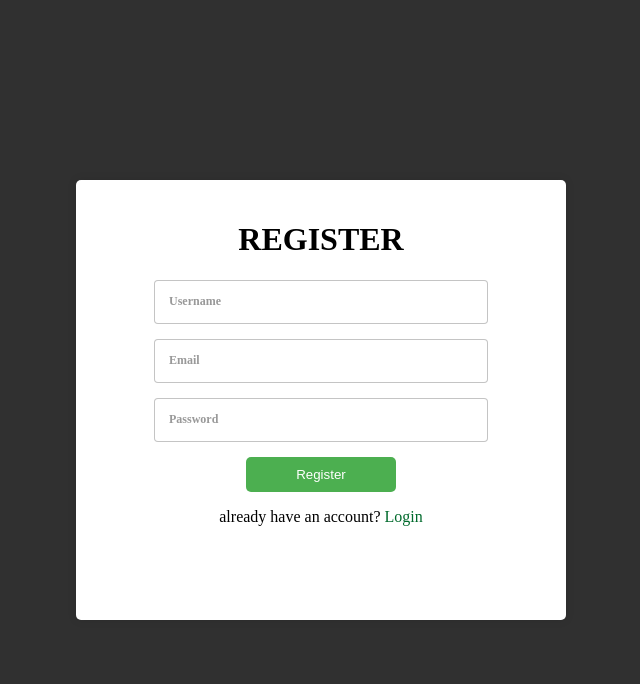
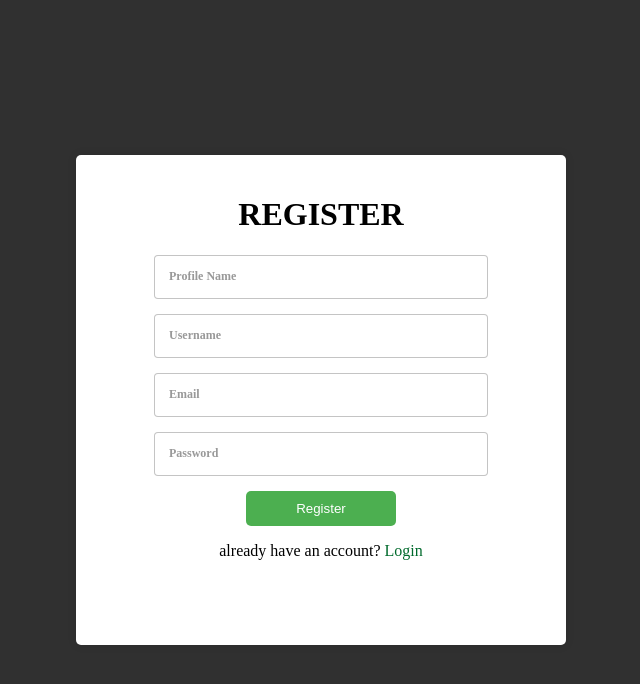
Before and after one commit to MAthallahR/learning, a PHP site: page /register.php in a window 1280 px wide. Shown: the top 684 px of the page, without its empty margins (319-959 px from the left). Run offline with PHP 8.4, Linux system fonts and the light colour scheme.

Commit message:
Update register.php

```diff
--- a/php/teslogin/register.php
+++ b/php/teslogin/register.php
@@ -22,7 +22,7 @@
         align-items: center;
         padding: 20px;
         border-radius: 5px;
-        height: 400px;
+        height: 450px;
         width: 450px;
         box-shadow: 0 0 10px rgba(0, 0, 0, 0.1);
     }
@@ -119,10 +119,22 @@
             color: red;
         }
     }
+    .succeed{
+        color: green;
+    }
+    .error{
+        color: red;
+    }
 </style>
 <body>
     <form action="register.php" method="post">
         <h1>REGISTER</h1>
+        <div class="container">
+        <div class="input-group">
+            <input type="text" class="input" name="profilename" autocomplete="off" required>
+            <label for="input">Profile Name</label>
+        </div>
+        </div>
         <div class="container">
         <div class="input-group">
             <input type="text" class="input" name="username" autocomplete="off" required>
@@ -147,6 +159,7 @@
         include("service/database.php");
 
         if(isset($_POST['register'])){
+            $profilename = $_POST['profilename']; // Mengambil Profile Name // Get Profile Name
             $username = $_POST['username']; // Mengambil Username // Get Username
             $email = $_POST['email']; // Mengambil Email // Get Email
             $password = $_POST['password']; // Mengambil Password // Get Password
@@ -154,17 +167,17 @@
             // Mengecek jika username mengandung spasi
             // Check if the username contains spaces
             if (strpos($username, ' ') !== false) {
-                echo "username cannot contain spaces";
+                echo '<span class="error">username cannot contain spaces</span>';
             } else {
                 // Mengecek jika password mengandung spasi
                 // Check if the password contains spaces
                 if (strpos($password, ' ') !== false) {
-                    echo "password cannot contain spaces";
+                    echo '<span class="error">password cannot contain spaces</span>';
                 } else {
                     // Mengecek apakah password lebih dari 8 karakter atau tidak
                     // Check whether the password is more than 8 characters or not
                     if (strlen($password) < 8) {
-                        echo "password must be more than 8 characters";
+                        echo '<span class="error">password must be more than 8 characters</span';
                     } else {
                         // Menyamarkan password jika sudah lebih dari 8 karakter
                         // Disguise the password if it has more than 8 characters
@@ -178,18 +191,18 @@
                         if ($result->num_rows > 0) {
                             $row = $result->fetch_assoc();
                             if (strtolower($row["username"]) == strtolower($username)) {
-                                echo "your name is already used";
+                                echo '<span class="error">your name is already used</span>';
                             } elseif (strtolower($row["email"]) == strtolower($email)) {
-                                echo "your email is already used";
+                                echo '<span class="error">your email is already used</span>';
                             }
                         } else {
                             // Memasukan data ke database
                             // Enter data into the database
-                            $sql = "INSERT INTO users (username, password, email) VALUES ('$username', '$hash_password', '$email')";
+                            $sql = "INSERT INTO users (username, profile_name, password, email) VALUES ('$username', '$profilename', '$hash_password', '$email')";
                             if ($db->query($sql)) {
-                                echo '<p>register succeed , you can <a href="login.php" class="hehe">Login</a> now !</p>';
+                                echo '<span class="succeed">register succeed , you can <a href="login.php" class="hehe">Login</a> now !</span>';
                             } else {
-                                echo "register failed";
+                                echo '<span class="error">register failed</span>';
                             }
                         }
                     }
@@ -198,6 +211,8 @@
         }
         ?>
         <script>
+        // Script agar saat input ada valuenya labelnya stay di atas
+        // Script to make the label stay above when input has value
         const inputFields = document.querySelectorAll('.input-group input');
         inputFields.forEach(inputField => {
           inputField.addEventListener('input', () => {
```
